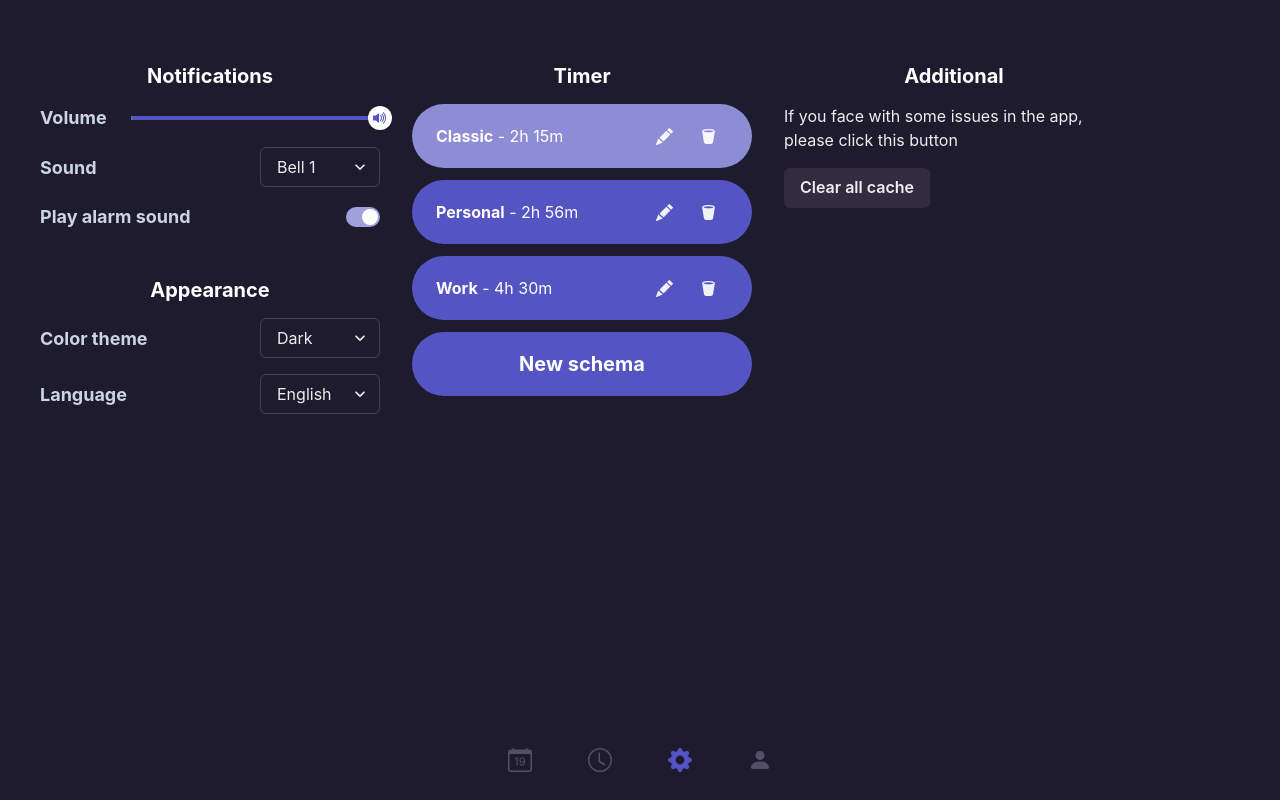
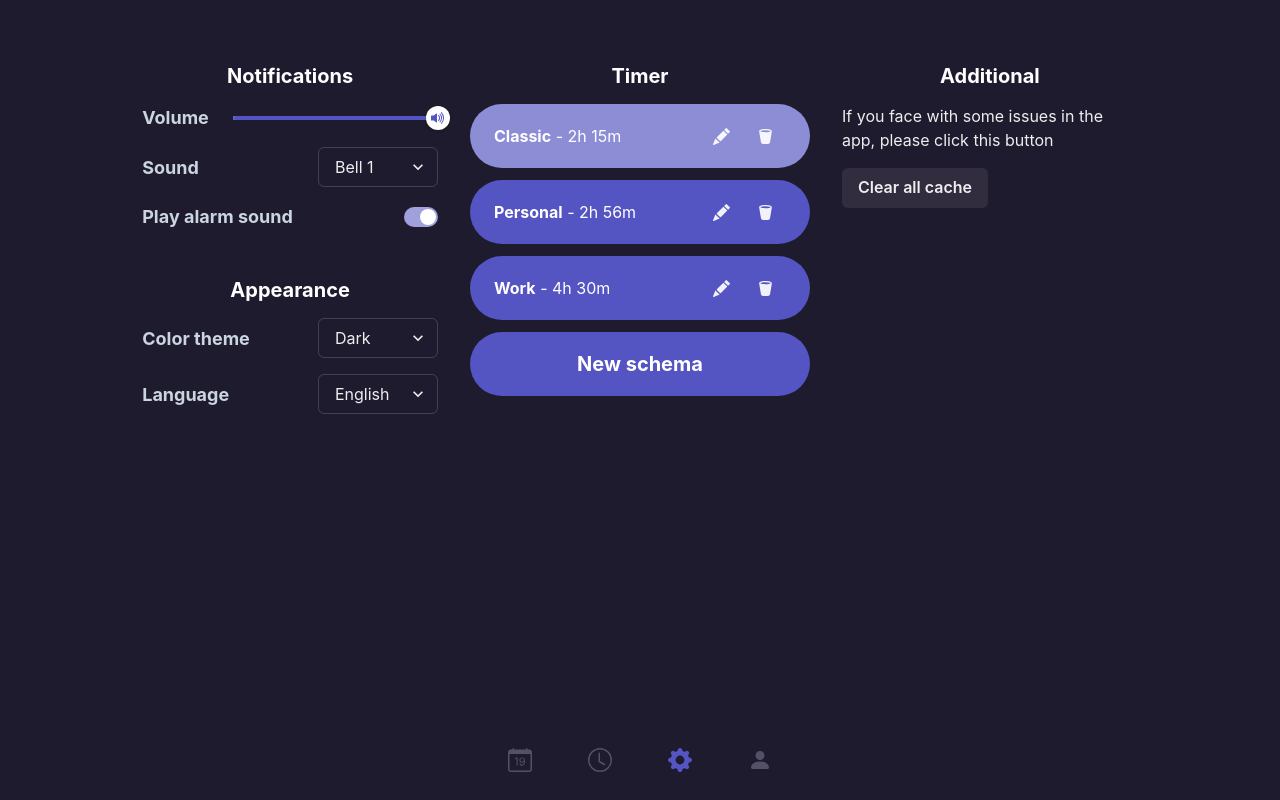
Before and after one commit to nborzunov/finity, a React (Vite) app: page /settings in a window 1280 px wide. Built offline with nearby package versions, Linux system fonts and the light colour scheme.

Commit message:
Mobile view hotfix

```diff
--- a/src/Routing.tsx
+++ b/src/Routing.tsx
@@ -1,4 +1,4 @@
-import 'index.css'
+import './index.css'
 
 import { Box, useColorModeValue } from '@chakra-ui/react'
 import Pomodoro from 'pomodoro/components/Pomodoro'
@@ -13,23 +13,15 @@ function AppRouting() {
         <BrowserRouter>
             <TimerContext.Provider value={timer}>
                 <Box
+                    id="container"
                     bg={useColorModeValue('white', 'gray.950')}
-                    h="100%"
                     alignItems="center"
                     justifyContent="space-between"
                     display="flex"
                     flexDirection="column"
                     py="4"
                 >
-                    <Box
-                        alignItems="center"
-                        display="flex"
-                        flexDirection="column"
-                        maxHeight="calc(100vh - 100px)"
-                        overflowY="auto"
-                        overflowX="hidden"
-                        width="100vw"
-                    >
+                    <Box alignItems="center" display="flex" flexDirection="column" overflowY="auto" overflowX="hidden" width="100vw">
                         <Routes>
                             <Route path="/" element={<Pomodoro />} />
                             <Route path="settings" element={<Settings />} />
--- a/src/index.css
+++ b/src/index.css
@@ -5,17 +5,21 @@ body {
     -webkit-font-smoothing: antialiased;
     -moz-osx-font-smoothing: grayscale;
     height: 100vh;
-    height: --webkit-fill-available;
+    height: -webkit-fill-available;
 }
 
 html {
-    height: --webkit-fill-available;
-}
-
-code {
-    font-family: source-code-pro, Menlo, Monaco, Consolas, 'Courier New', monospace;
+    height: -webkit-fill-available;
 }
 
 #root {
-    height: 100%;
+    height: 100vh;
+    height: -webkit-fill-available;
 }
+
+#container {
+    height: 100vh;
+    width: 100vw;
+    position: relative;
+    height: -webkit-fill-available;
+}
--- a/src/settings/components/Settings.tsx
+++ b/src/settings/components/Settings.tsx
@@ -53,12 +53,12 @@ function Settings() {
 
     const isMobile = useMobile()
     return (
-        <Box minWidth="340px" maxWidth="1200px" width="100%" mt={isMobile ? '2' : '8'}>
+        <Box mt={isMobile ? '2' : '8'} mx={isMobile ? '4' : '0'}>
             <HStack
                 spacing={isMobile ? '2' : '8'}
                 alignItems={isMobile ? 'center' : 'start'}
                 justifyContent={isMobile ? 'center' : 'start'}
-                flexWrap="wrap"
+                flexWrap={isMobile ? 'wrap' : 'nowrap'}
             >
                 <SettingsContainer>
                     <NotificationSettings />
@@ -68,7 +68,7 @@ function Settings() {
                     <TimerSettings />
                 </SettingsContainer>
                 <SettingsContainer>
-                    <Box width="100%" maxWidth="340px">
+                    <Box>
                         <SettingsHeading>Additional</SettingsHeading>
                         <Text>If you face with some issues in the app, please click this button</Text>
                         <Button onClick={clearState} mt="4">
--- a/src/settings/components/partial/Select.tsx
+++ b/src/settings/components/partial/Select.tsx
@@ -35,7 +35,7 @@ function Select({
                 justifyContent="space-between"
                 display="flex"
                 position="relative"
-                bgColor={useColorModeValue('brand.200', 'gray.900')}
+                bgColor={useColorModeValue('brand.400', 'gray.900')}
                 borderTopRadius={isOpen ? '32px' : '64px'}
                 borderBottomRadius={isOpen ? 'none' : '64px'}
                 transition="border-radius 0.1s"
@@ -64,7 +64,7 @@ function Select({
                     maxHeight="191px"
                     width="100%"
                     overflowY="auto"
-                    bgColor={useColorModeValue('brand.200', 'gray.900')}
+                    bgColor={useColorModeValue('brand.400', 'gray.900')}
                     top="100%"
                     left="0"
                     py="2"
@@ -92,7 +92,7 @@ function Select({
                             _hover={{
                                 cursor: 'pointer',
                                 color: 'white',
-                                bgColor: useColorModeValue('brand.400', 'brand.500'),
+                                bgColor: useColorModeValue('brand.200', 'brand.500'),
                             }}
                             __css={{
                                 scrollSnapAlign: 'center',
--- a/src/settings/components/schema/CardWrapper.tsx
+++ b/src/settings/components/schema/CardWrapper.tsx
@@ -27,7 +27,7 @@ function CardWrapper({
         <>
             {mode === DialogMode.View && !isCheckbox && (
                 <Box
-                    bgColor={useColorModeValue('brand.200', 'gray.900')}
+                    bgColor={useColorModeValue('brand.400', 'gray.900')}
                     py="4"
                     px="6"
                     borderRadius="full"
--- a/src/settings/components/schema/SchemaCard.tsx
+++ b/src/settings/components/schema/SchemaCard.tsx
@@ -37,8 +37,10 @@ function SchemaCard({ schema }: { schema: SchemaItem }) {
             actionTitle: 'Delete',
             danger: true,
             additionalText: 'Are you sure you want to delete this schema?',
-            onConfirm: () => {
-                setSchemas((schemas) => schemas.filter((schema) => schema.id !== id))
+            onConfirm: (result) => {
+                if (result) {
+                    setSchemas((schemas) => schemas.filter((schema) => schema.id !== id))
+                }
             },
         })
         onOpenConfirm()
--- a/src/settings/components/schema/SchemaDetails.tsx
+++ b/src/settings/components/schema/SchemaDetails.tsx
@@ -242,7 +242,7 @@ function SchemaDetails() {
         <>
             <Modal isOpen={isOpen} onClose={cancel} onOverlayClick={cancel}>
                 <ModalOverlay bg="rgba(0, 0, 0, 0.2)" />
-                <ModalContent bg={useColorModeValue('brand.50', 'gray.950')} ref={ref}>
+                <ModalContent bg={useColorModeValue('brand.50', 'gray.950')} ref={ref} mt="8" mx="4">
                     <ModalHeader>
                         {mode === DialogMode.View && <Heading size="md">{`${schema.title} timer`}</Heading>}
                         {mode !== DialogMode.View && (
--- a/src/shared/components/Navigation.tsx
+++ b/src/shared/components/Navigation.tsx
@@ -32,7 +32,7 @@ function Navigation() {
     const isDarkMode = colorMode === 'dark'
 
     return (
-        <Flex justifyContent="space-around" w="100%" mx="8" maxW="320px">
+        <Flex justifyContent="space-around" w="100%" mx="8" mt="4" maxW="320px">
             {icons.map((icon) => {
                 return (
                     <Link to={icon.id} key={icon.id}>
--- a/src/shared/dialogs/ConfirmationDialog.tsx
+++ b/src/shared/dialogs/ConfirmationDialog.tsx
@@ -6,6 +6,7 @@ import {
     AlertDialogHeader,
     AlertDialogOverlay,
     Button,
+    useColorModeValue,
 } from '@chakra-ui/react'
 import { useRef } from 'react'
 import { ConfirmationDialogData } from 'shared/types'
@@ -34,7 +35,7 @@ function ConfirmationDialog({
     return (
         <AlertDialog isOpen={isOpen} leastDestructiveRef={cancelRef} onClose={() => confirm(false)} isCentered>
             <AlertDialogOverlay bg="rgba(0, 0, 0, 0.6)">
-                <AlertDialogContent bg="gray.950">
+                <AlertDialogContent bg={useColorModeValue('brand.100', 'gray.950')} m="4">
                     <AlertDialogHeader fontSize="lg" fontWeight="bold">
                         {title}
                     </AlertDialogHeader>
```
